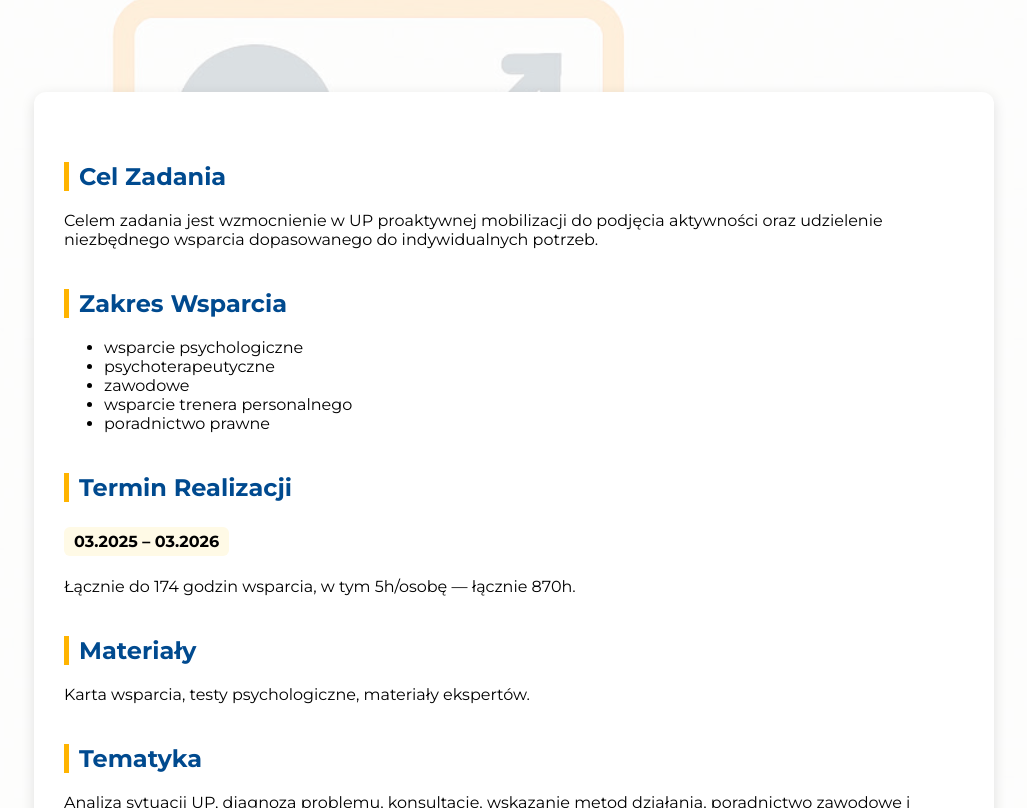
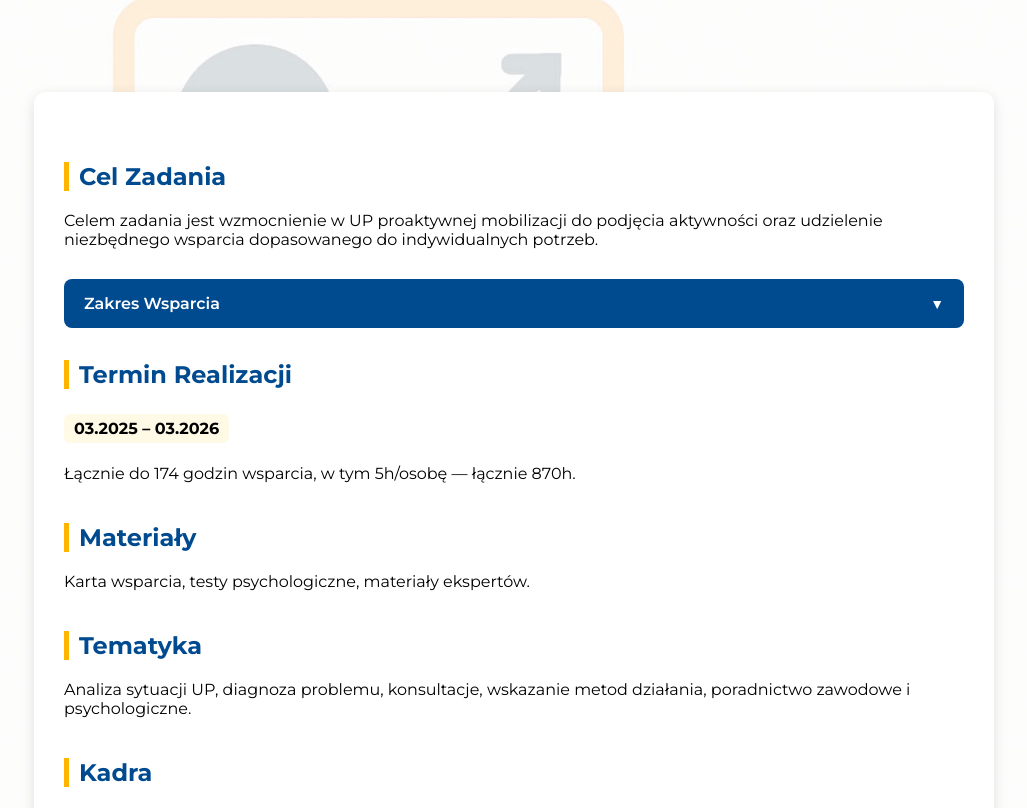
Before and after one commit to mikusiowatyy/Strona, a plain HTML site: page index.html in a window 1280 px wide. Shown: the part 292-1100 px from the top of the page, without its empty margins (126-1153 px from the left). Drawn offline with Linux system fonts and the light colour scheme.

Commit message:
Update index.html

```diff
--- a/index.html
+++ b/index.html
@@ -17,7 +17,6 @@
             background-size: cover;
         }
 
-        /* półprzezroczysta warstwa na tekst */
         .overlay {
             background: rgba(255,255,255,0.85);
             min-height: 100vh;
@@ -75,17 +74,76 @@
             font-weight: 600;
         }
 
+        /* ==== NOWY STYL DLA ROZWIJANEJ SEKCJI ==== */
+        .accordion-header {
+            cursor: pointer;
+            user-select: none;
+            display: flex;
+            justify-content: space-between;
+            align-items: center;
+            background: #004a8f;
+            color: white;
+            padding: 15px 20px;
+            border-radius: 8px;
+            margin-top: 30px;
+            font-weight: 600;
+            transition: background 0.3s;
+        }
+
+        .accordion-header:hover {
+            background: #003b73;
+        }
+
+        .accordion-header::after {
+            content: "▼";
+            font-size: 14px;
+            transition: transform 0.3s;
+        }
+
+        .accordion-header.active::after {
+            transform: rotate(180deg);
+        }
+
+        .accordion-content {
+            max-height: 0;
+            overflow: hidden;
+            transition: max-height 0.5s ease;
+            background: url('wsparcie.jpg') center/cover no-repeat;
+            color: white;
+            padding: 0 20px;
+            border-radius: 0 0 8px 8px;
+            margin-top: -8px;
+        }
+
+        .accordion-content-inner {
+            padding: 30px 20px;
+            background: rgba(0, 0, 0, 0.55); /* lekkie przyciemnienie, żeby tekst był czytelny */
+            border-radius: 8px;
+            backdrop-filter: blur(2px);
+        }
+
+        .accordion-content.active {
+            max-height: 1200px; /* wystarczająco dużo, żeby zmieściło się wszystko */
+        }
+
+        .accordion-content ol {
+            padding-left: 20px;
+        }
+
+        .accordion-content li {
+            margin-bottom: 12px;
+            line-height: 1.5;
+        }
+
+        .accordion-content strong {
+            color: #ffb400;
+        }
+
         @media (max-width: 700px) {
-            header img {
-                width: 140px;
-            }
-            header h1 {
-                font-size: 24px;
-            }
-            .container {
-                margin: 20px;
-                padding: 20px;
-            }
+            header img { width: 140px; }
+            header h1 { font-size: 24px; }
+            .container { margin: 20px; padding: 20px; }
+            .accordion-content-inner { padding: 20px 15px; }
         }
     </style>
 </head>
@@ -106,14 +164,50 @@
         niezbędnego wsparcia dopasowanego do indywidualnych potrzeb.
     </p>
 
-    <h2>Zakres Wsparcia</h2>
-    <ul>
-        <li>wsparcie psychologiczne</li>
-        <li>psychoterapeutyczne</li>
-        <li>zawodowe</li>
-        <li>wsparcie trenera personalnego</li>
-        <li>poradnictwo prawne</li>
-    </ul>
+    <!-- ROZWIJANY ZAKRES WSPARCIA -->
+    <div class="accordion-header">Zakres Wsparcia <span></span></div>
+    <div class="accordion-content">
+        <div class="accordion-content-inner">
+            <ol>
+                <li><strong>Wsparcie psychologiczne</strong><br>
+                    • indywidualne wsparcie psychologiczne<br>
+                    • konsultacje psychologiczne<br>
+                    • porady psychologiczne
+                </li>
+                <li><strong>Psychoterapia</strong><br>
+                    • wsparcie psychoterapeutyczne<br>
+                    • pomoc w sytuacjach trudnych emocjonalnie<br>
+                    • pomoc w kryzysach życiowych i traumatycznych
+                </li>
+                <li><strong>Wsparcie zawodowe</strong><br>
+                    • wsparcie doradcy zawodowego<br>
+                    • analiza sytuacji zawodowej<br>
+                    • wspólne szukanie rozwiązań problemów zawodowych<br>
+                    • wskazywanie odpowiednich sposobów działania
+                </li>
+                <li><strong>Coaching / rozwój osobisty</strong><br>
+                    • wsparcie trenera personalnego<br>
+                    • budowanie motywacji do zmian<br>
+                    • analiza barier i trudności życiowych<br>
+                    • praca nad podjęciem aktywności zawodowej
+                </li>
+                <li><strong>Poradnictwo prawne</strong><br>
+                    • konsultacje prawne<br>
+                    • porady prawne dotyczące trudnej sytuacji życiowej lub zawodowej
+                </li>
+                <li><strong>Wsparcie kryzysowe</strong><br>
+                    • pomoc w sytuacjach kryzysowych<br>
+                    • wsparcie w sytuacjach traumatycznych<br>
+                    • wskazywanie specjalistycznych form pomocy
+                </li>
+                <li><strong>Konsultacje indywidualne w prywatnych gabinetach ekspertów</strong><br>
+                    • konsultacje z ekspertami posiadającymi min. 3-letnie doświadczenie<br>
+                    • zajęcia dostosowane do indywidualnych potrzeb uczestnika
+                </li>
+            </ol>
+        </div>
+    </div>
+    <!-- KONIEC ROZWIJANEJ SEKCJI -->
 
     <h2>Termin Realizacji</h2>
     <p class="highlight"><b>03.2025 – 03.2026</b></p>
@@ -143,5 +237,14 @@
 
 </div>
 
+<!-- Skrypt do rozwijania/zamykania -->
+<script>
+    document.querySelector('.accordion-header').addEventListener('click', function() {
+        this.classList.toggle('active');
+        const content = this.nextElementSibling;
+        content.classList.toggle('active');
+    });
+</script>
+
 </body>
 </html>
```
